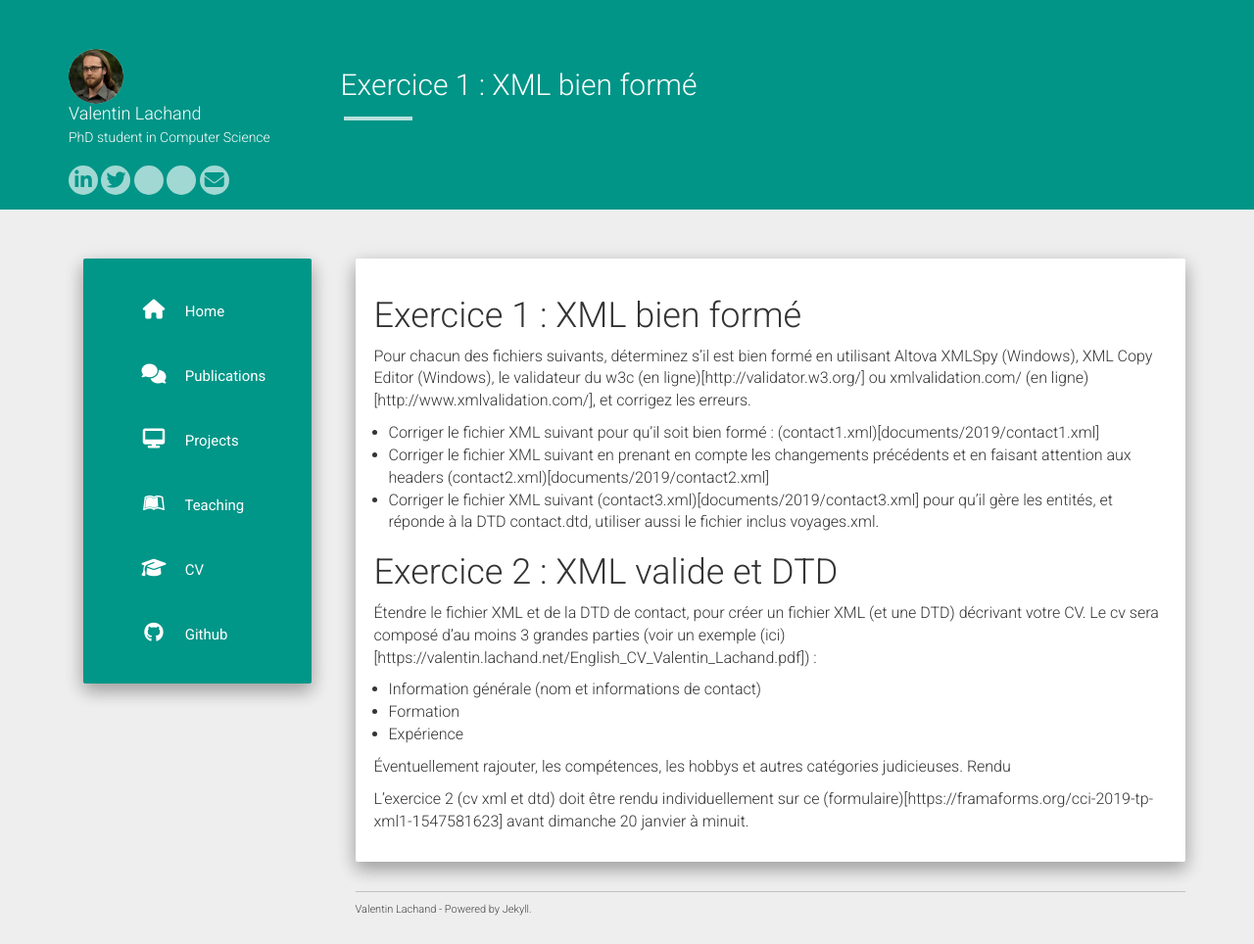
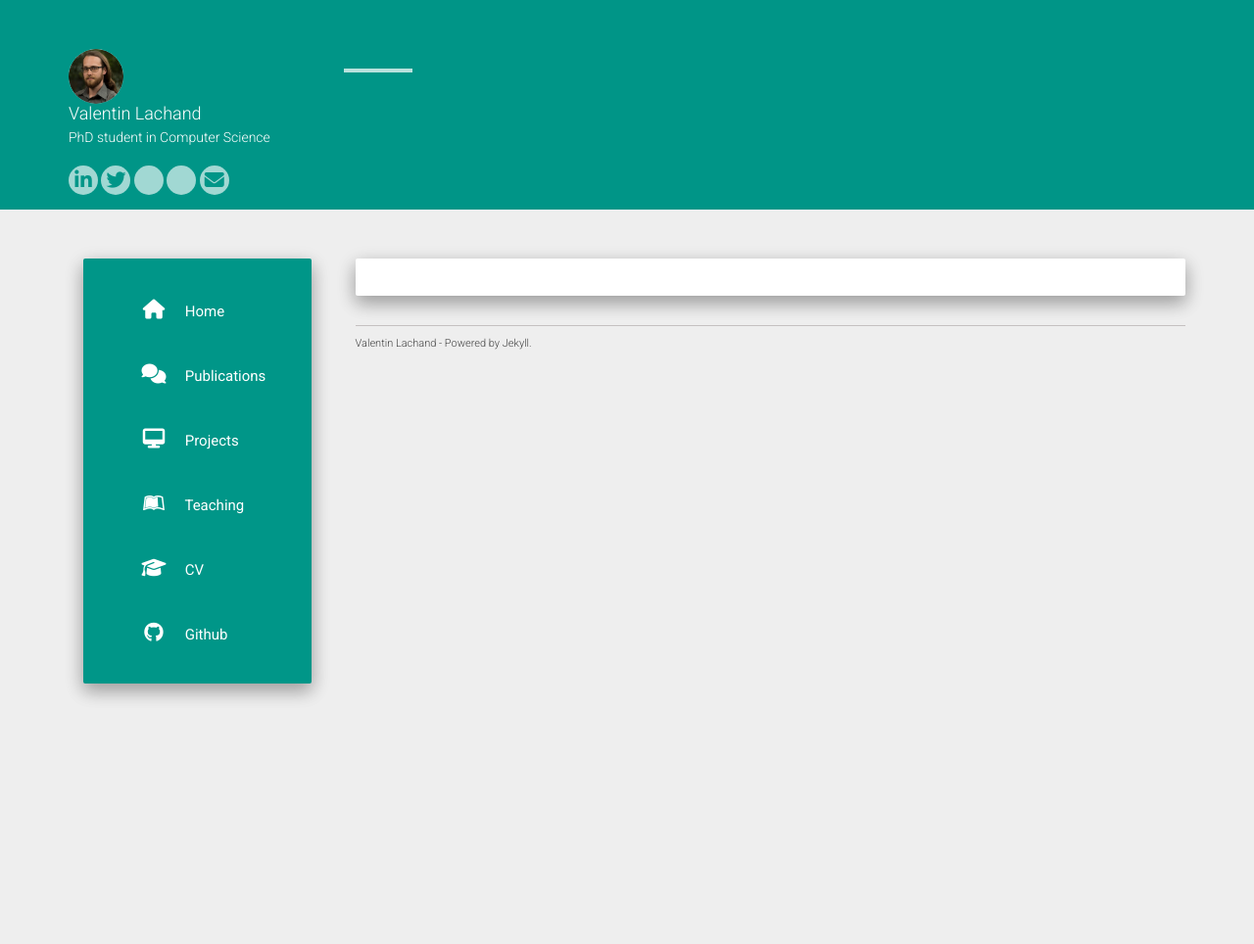
Before and after one commit to taotaoini/lachand.github.io, a Jekyll site: the page built from cci-xml-web-2019-tp.md, in a window 1280 px wide. Shown: the whole page at 98% size. Built offline with Jekyll 4.4.1, drawn with Linux system fonts in a browser that asks for light colours; nearby versions of some CDN libraries; our own code applies the rules of GitHub Pages for plain Markdown files; after the commit the page ends 900 px from its top, so only the background shows below that.

Commit message:
Update cci-xml-web-2019-tp.md

```diff
--- a/cci-xml-web-2019-tp.md
+++ b/cci-xml-web-2019-tp.md
@@ -3,24 +3,3 @@ layout: default
 title: CCI XML et Web 2019 : tp1
 permalink: /teaching/2019/cci-xml-web/cci-xml-web-2019-tp
 ---
-
-# Exercice 1 : XML bien formé
-
-Pour chacun des fichiers suivants, déterminez s'il est bien formé en utilisant Altova XMLSpy (Windows), XML Copy Editor (Windows), le validateur du w3c (en ligne)[http://validator.w3.org/] ou xmlvalidation.com/ (en ligne)[http://www.xmlvalidation.com/], et corrigez les erreurs.
-
-* Corriger le fichier XML suivant pour qu'il soit bien formé : (contact1.xml)[documents/2019/contact1.xml]
-* Corriger le fichier XML suivant en prenant en compte les changements précédents et en faisant attention aux headers (contact2.xml)[documents/2019/contact2.xml]
-* Corriger le fichier XML suivant (contact3.xml)[documents/2019/contact3.xml] pour qu'il gère les entités, et réponde à la DTD contact.dtd, utiliser aussi le fichier inclus voyages.xml.
-
-# Exercice 2 : XML valide et DTD
-
-Étendre le fichier XML et de la DTD de contact, pour créer un fichier XML (et une DTD) décrivant votre CV. Le cv sera composé d'au moins 3 grandes parties (voir un exemple (ici)[https://valentin.lachand.net/English_CV_Valentin_Lachand.pdf]) :
-
-* Information générale (nom et informations de contact)
-* Formation
-* Expérience
-
-Éventuellement rajouter, les compétences, les hobbys et autres catégories judicieuses.
-Rendu
-
-L'exercice 2 (cv xml et dtd) doit être rendu individuellement sur ce (formulaire)[https://framaforms.org/cci-2019-tp-xml1-1547581623] avant dimanche 20 janvier à minuit.
```
